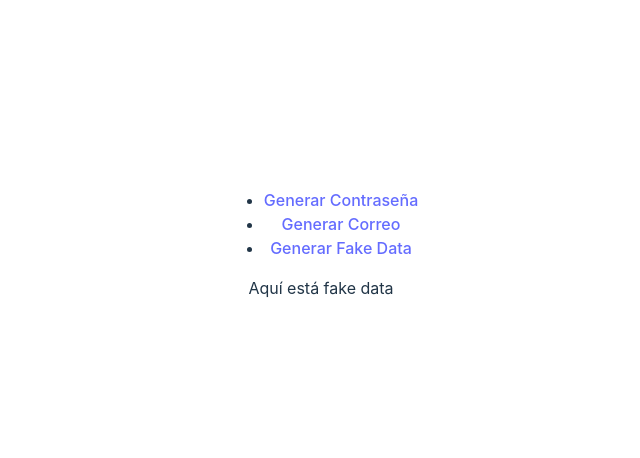
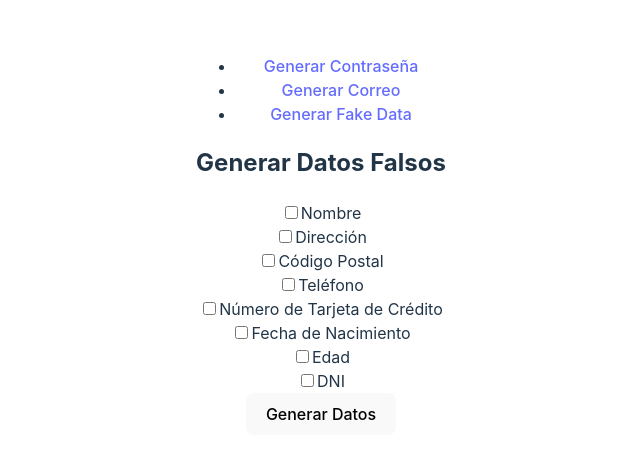
Before and after one commit to RaulCasado/password-generator, a React (Vite) app in the folder frontend/: page /generate-fake-data in a window 1280 px wide. Shown: the part 164-622 px from the top of the page, without its empty margins (319-959 px from the left). Built offline with nearby package versions, Linux system fonts and the light colour scheme.

Commit message:
feat: added fake data

```diff
--- a/frontend/src/components/GenerateFakeData.jsx
+++ b/frontend/src/components/GenerateFakeData.jsx
@@ -1,7 +1,133 @@
+import { useState } from 'react';
+import { fetchFakeData } from '../services/apiService';
+
 export function GenerateFakeData() {
-    return (
+  const [data, setData] = useState({
+    name: false,
+    address: false,
+    postalCode: false,
+    phoneNumber: false,
+    creditCard: false,
+    birthdate: false,
+    age: false,
+    dni: false
+  });
+  const [generatedData, setGeneratedData] = useState(null);
+
+  const handleToggle = (field) => {
+    setData({
+      ...data,
+      [field]: !data[field]
+    });
+  };
+
+  const handleGenerate = async () => {
+    try {
+      const generatedData = await fetchFakeData(data);
+      setGeneratedData(generatedData);
+    } catch (error) {
+      console.error('Error generating fake data:', error);
+    }
+  };
+
+
+  return (
+    <div>
+      <h2>Generar Datos Falsos</h2>
+      <div>
+        <label>
+          <input
+            type="checkbox"
+            checked={data.name}
+            onChange={() => handleToggle('name')}
+          />
+          Nombre
+        </label>
+      </div>
+      <div>
+        <label>
+          <input
+            type="checkbox"
+            checked={data.address}
+            onChange={() => handleToggle('address')}
+          />
+          Dirección
+        </label>
+      </div>
+      <div>
+        <label>
+          <input
+            type="checkbox"
+            checked={data.postalCode}
+            onChange={() => handleToggle('postalCode')}
+          />
+          Código Postal
+        </label>
+      </div>
+      <div>
+        <label>
+          <input
+            type="checkbox"
+            checked={data.phoneNumber}
+            onChange={() => handleToggle('phoneNumber')}
+          />
+          Teléfono
+        </label>
+      </div>
+      <div>
+        <label>
+          <input
+            type="checkbox"
+            checked={data.creditCard}
+            onChange={() => handleToggle('creditCard')}
+          />
+          Número de Tarjeta de Crédito
+        </label>
+      </div>
+      <div>
+        <label>
+          <input
+            type="checkbox"
+            checked={data.birthdate}
+            onChange={() => handleToggle('birthdate')}
+          />
+          Fecha de Nacimiento
+        </label>
+      </div>
+      <div>
+        <label>
+          <input
+            type="checkbox"
+            checked={data.age}
+            onChange={() => handleToggle('age')}
+          />
+          Edad
+        </label>
+      </div>
+      <div>
+        <label>
+          <input
+            type="checkbox"
+            checked={data.dni}
+            onChange={() => handleToggle('dni')}
+          />
+          DNI
+        </label>
+      </div>
+      <button onClick={handleGenerate}>Generar Datos</button>
+
+      {generatedData && (
         <div>
-            Aquí está fake data
+          <h3>Datos Generados</h3>
+          <ul>
+            {Object.entries(generatedData).map(([key, value]) => (
+              <li key={key}>
+                <strong>{key}:</strong> {value}
+              </li>
+            ))}
+          </ul>
         </div>
-    )
+      )}
+    </div>
+  );
 }
--- a/frontend/src/services/apiService.jsx
+++ b/frontend/src/services/apiService.jsx
@@ -1,4 +1,3 @@
-// src/apiService.js
 import axios from 'axios';
 
 export const fetchPassword = async (length, includeUppercase, includeLowercase, includeNumbers, includeSpecialCharacters) => {
@@ -19,3 +18,12 @@ export const fetchPassword = async (length, includeUppercase, includeLowercase,
     }
   }
 };
+
+export const fetchFakeData = async (options) => {
+  try {
+    const response = await axios.post('http://localhost:5000/api/generate_fake_data', options);
+    return response.data;
+  } catch (error) {
+    throw new Error("Failed to fetch fake data. Please try again.");
+  }
+};
```
Also changed, not shown: 2 other files (tests, documents, lock files or other folders).
